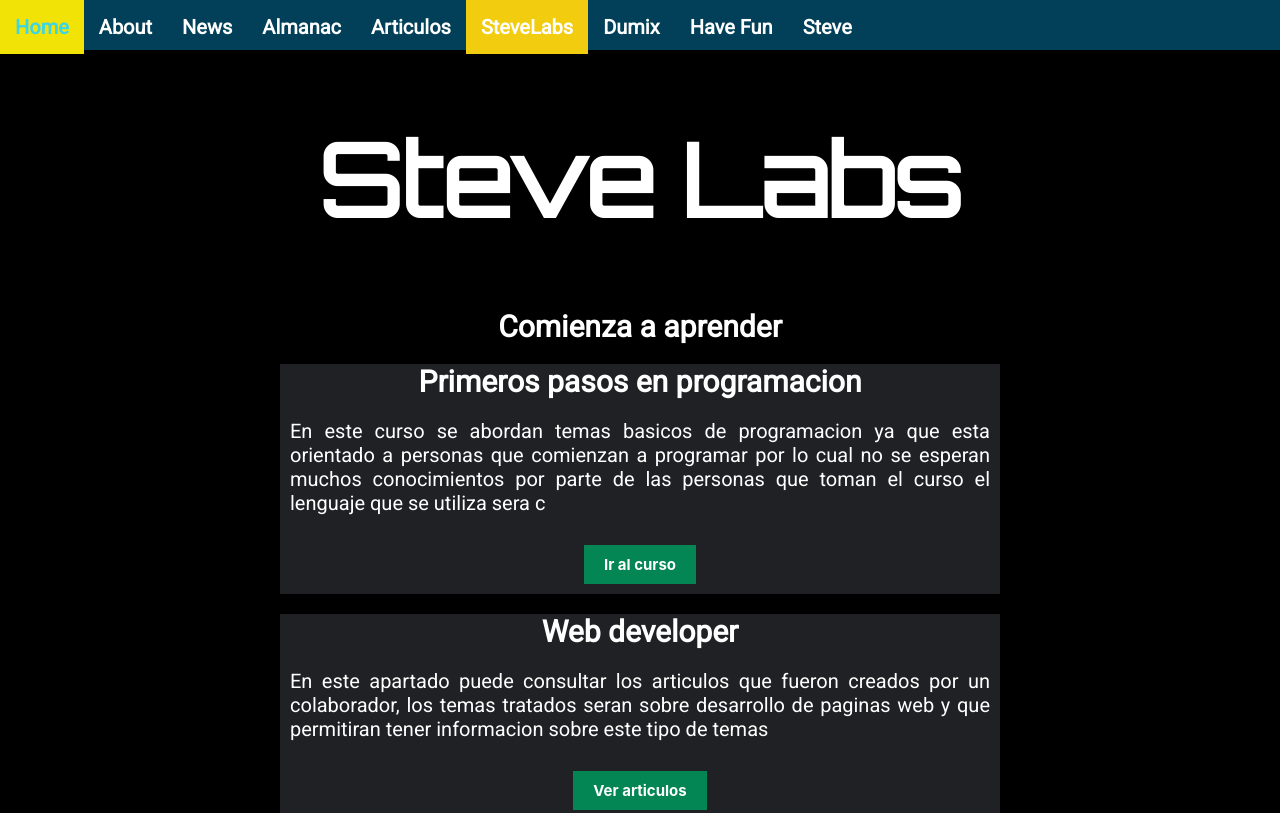
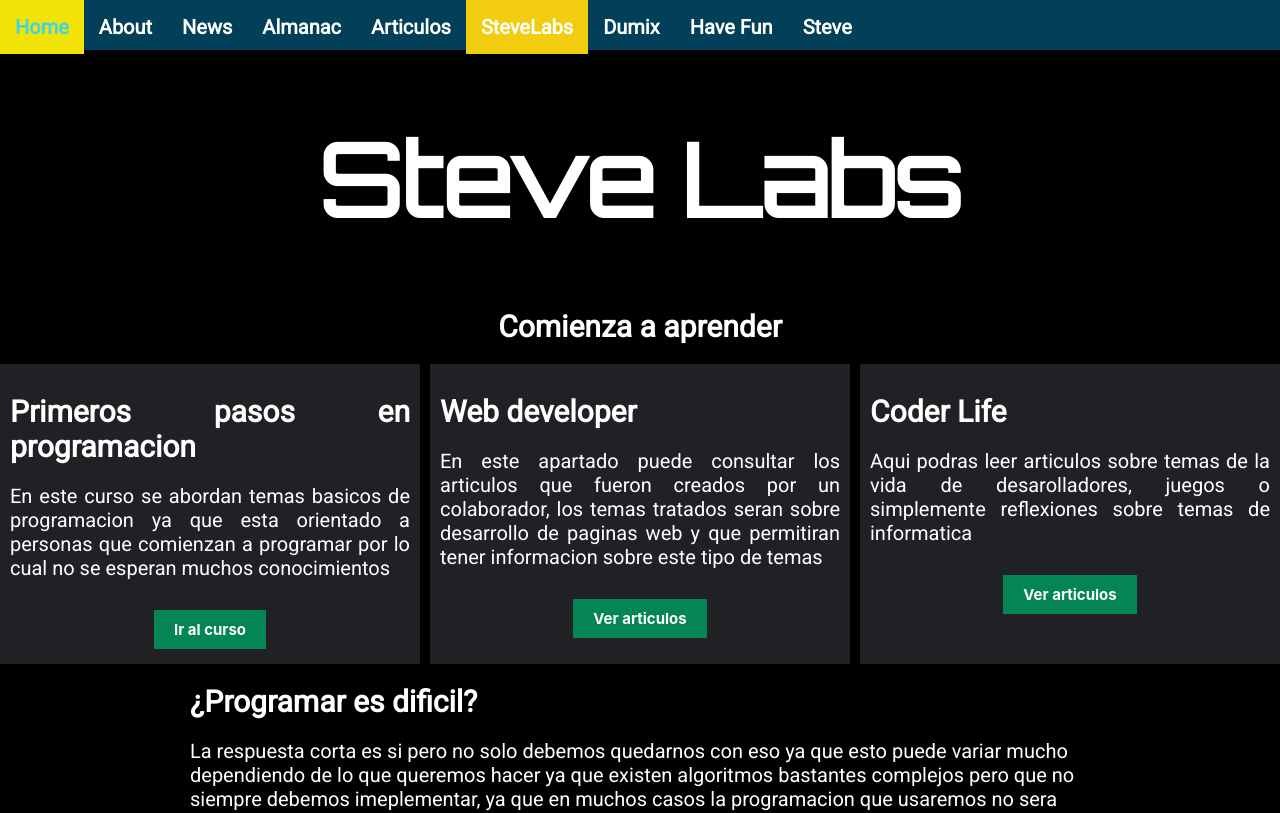
Before and after one commit to SteveBartmoss/steveapp, a React (Create React App) app: page /stevelabs in a window 1280 px wide. Shown: the top 813 px of the page. Built offline with nearby package versions, Linux system fonts and the light colour scheme.

Commit message:
add a div-flex-articles and div-min-article for the estyles in the home labs page

```diff
--- a/src/stevelabs/homeLabs.jsx
+++ b/src/stevelabs/homeLabs.jsx
@@ -12,21 +12,20 @@ function HomeLabs() {
                 <h1 className="title1">Comienza a aprender</h1>
             </div>
 
-            <div className="display-topics">
+            <div className="div-flex-articles">
 
-                <div className="div-topic">
+                <div className="div-min-article">
                     <h1 className="title1">Primeros pasos en programacion</h1>
                     <p className="Content">En este curso se abordan temas basicos de programacion
                         ya que esta orientado a personas que comienzan a programar por lo cual no
-                        se esperan muchos conocimientos por parte de las personas que toman el curso
-                        el lenguaje que se utiliza sera c</p>
+                        se esperan muchos conocimientos</p>
                     <div className="center">
                         <a className="dumix-btn" href="#">Ir al curso</a>
                     </div>
 
                 </div>
 
-                <div className="div-topic">
+                <div className="div-min-article">
                     <h1 className="title1">Web developer</h1>
                     <p className="Content">En este apartado puede consultar los articulos que fueron
                         creados por un colaborador, los temas tratados seran sobre desarrollo de paginas
@@ -37,7 +36,7 @@ function HomeLabs() {
                     </div>
                 </div>
 
-                <div className="div-topic">
+                <div className="div-min-article">
                     <h1 className="title1">Coder Life</h1>
                     <p className="Content">Aqui podras leer articulos sobre temas de la vida
                     de desarolladores, juegos o simplemente reflexiones sobre temas de informatica
```
